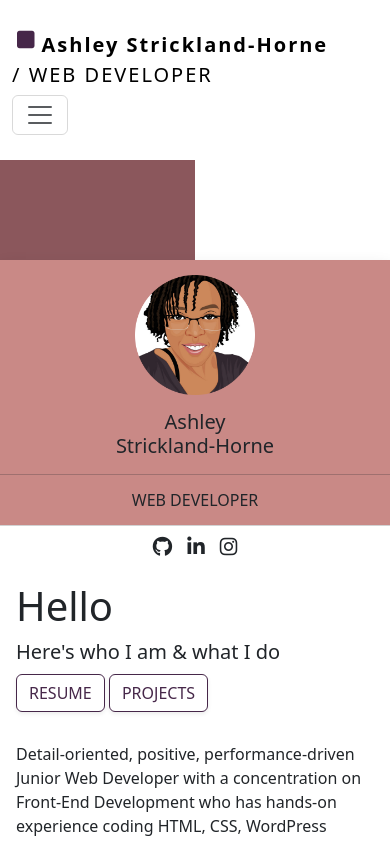
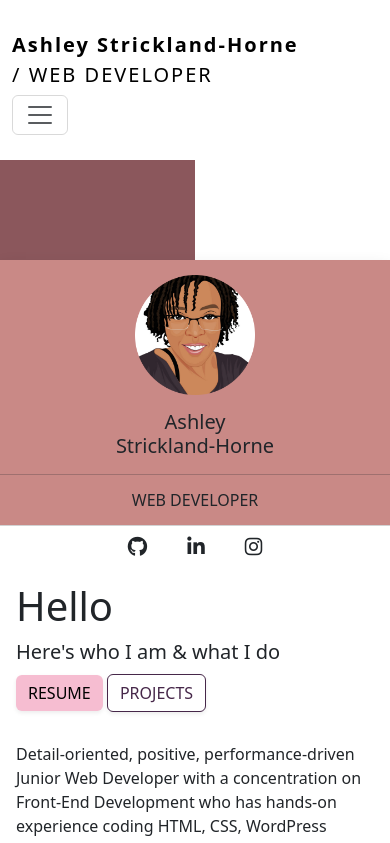
Before and after one commit to AshDesignsllc/AshDesignsllc.github.io, a plain HTML site: page index.html in a window 390 px wide. Both pictures are taken after a click on the button "RESUME". Shown: the top 843 px of the page. Drawn offline with nearby package versions, Linux system fonts and the light colour scheme.

Commit message:
Change styling of buttons & icons

```diff
--- a/assets/css/styles.css
+++ b/assets/css/styles.css
@@ -8,6 +8,7 @@ html {
     background-color: #ffffff;
     padding: 25px 0;
 }
+
 .fa-square {
     color: #462749;
     margin-left: 5px;
@@ -18,7 +19,7 @@ html {
     font-weight: 900;
     display: flex;
     flex-wrap: inherit;
-    letter-spacing: 0.1em;
+    letter-spacing: 0.1em;;
 }
 
 span {
@@ -39,18 +40,16 @@ span {
 .background-left {
     margin: 0 auto;
     background-color: #8b575c;
-    height: 100%;
+    height: 55%;
     position: absolute;
-    top: 10;
     width: 50%;
 }
 
 .background-right {
     margin: 0 auto;
     background-color: #ffffff;
-    height: 100%;
+    height: 55%;
     position: relative;
-    top: 10;
     width: 20%;
 }
 
@@ -63,7 +62,8 @@ span {
 
 .card {
     margin-top: 100px;
-    max-width: 540px;
+    max-width: 768px;
+    height: auto;
 }
 
 .img-fluid {
@@ -95,7 +95,7 @@ ul li {
 }
 
 ul li .fa-linkedin-in, .fa-github {
-    padding-right: 15px;
+    padding-right: 40px;
 }
 
 .card-body h1 {
@@ -117,10 +117,16 @@ ul li .fa-linkedin-in, .fa-github {
     border: none;
 }
 
-.btn-primary:hover, .btn-primary:focus, .btn-primary:active, .btn-primary.active, .open>.dropdown-toggle.btn-primary {
+.btn-primary:hover {
     color: #462749;
     background-color: #ffffff;
     border: 1px solid #462749;
+}
+
+.btn-primary:focus, .btn-primary:active, .btn-primary.active {
+    color: #000000;
+    background-color: #f6bdd1;
+    border: none;
 }
 
 .btn-outline-primary {
@@ -129,10 +135,10 @@ ul li .fa-linkedin-in, .fa-github {
     border-color: #462749;
 }
 
-.btn-outline-primary:hover, .btn-outline-primary:focus, .btn-outline-primary:active, .btn-outline-primary.active, .open>.dropdown-toggle.btn-outline-primary {
-    color: #ffffff;
+.btn-outline-primary:focus, .btn-outline-primary:active, .btn-outline-primary.active {
+    color: #f6bdd1;
     background-color: #462749;
-    border: 1px solid #462749;
+    border: none;
 }
 
 .card-text {
--- a/assets/js/script.js
+++ b/assets/js/script.js
@@ -1 +1 @@
-I do not know javascript
+//I do not know javascript
--- a/index.html
+++ b/index.html
@@ -17,8 +17,8 @@
         <!-- Navigation Bar -->
         <nav class="navbar navbar-expand-lg">
             <div class="container-fluid">
-                <a class="navbar-brand" href="#"><i class="fa-sharp fa-solid fa-square"></i>Ashley
-                    Strickland-Horne<span> / Web Developer</span></a>
+                <a class="navbar-brand" href="#">Ashley
+                    Strickland-Horne &nbsp;<span>/ Web Developer</span></a>
                 <button class="navbar-toggler" type="button" data-bs-toggle="collapse"
                     data-bs-target="#navbarSupportedContent" aria-controls="navbarSupportedContent"
                     aria-expanded="false" aria-label="Toggle navigation">
```
